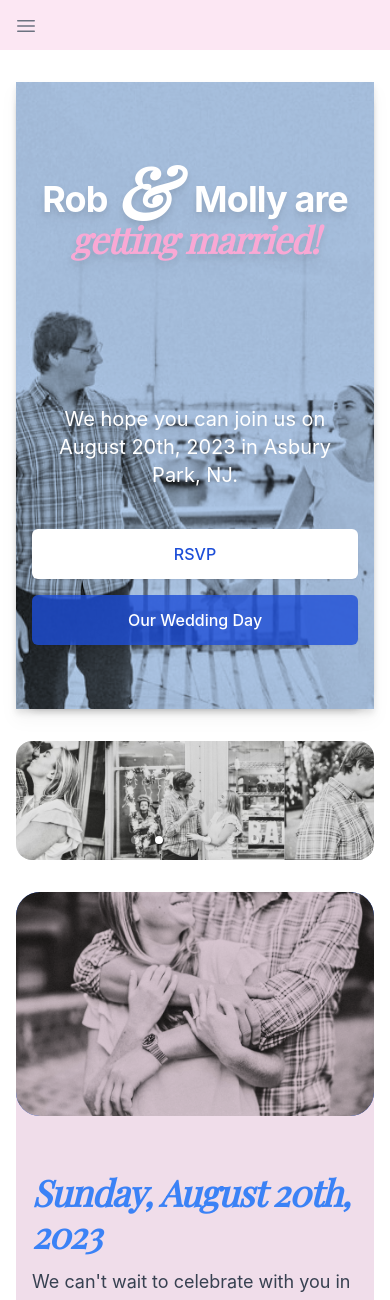
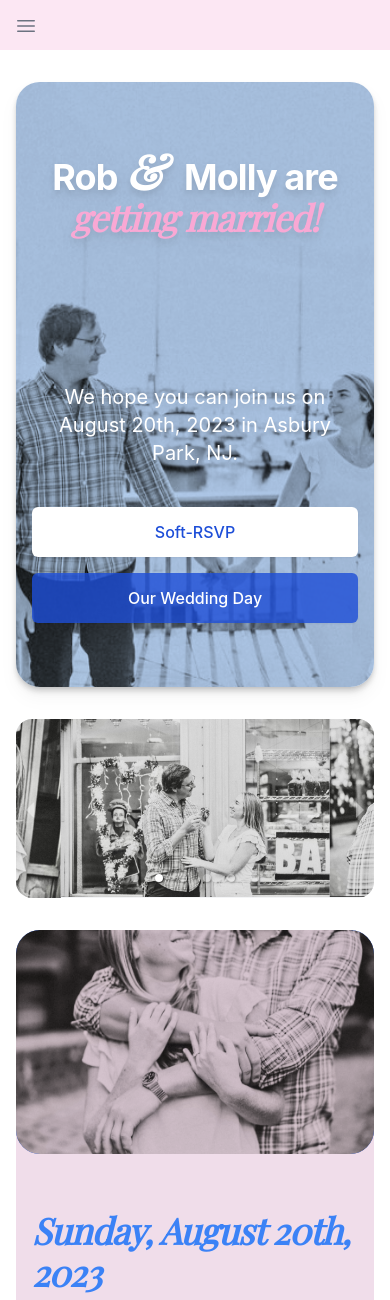
Before and after one commit to RobErskine/wedding-site, a Next.js app: page / in a window 390 px wide. Shown: the top 1300 px of the page. Built offline with nearby package versions, Linux system fonts and the light colour scheme.

Commit message:
adding in rest of explore the shore content

```diff
--- a/pages/explore-the-shore.tsx
+++ b/pages/explore-the-shore.tsx
@@ -17,7 +17,7 @@ const explores = {
         {
           name: 'Asbury Park',
           description: 'Weekday $6, Weekend $9',
-          link: '',
+          link: 'https://www.cityofasburypark.com/185/Asbury-Park-Beaches',
           image: ''
         },
         {
@@ -92,6 +92,110 @@ const explores = {
       ]
     },
     eat: {
+      breakfast: [
+        {
+          name: 'Cardinal Provisions',
+          description: 'Also our wedding caterer!',
+          link: 'https://www.crdnal.com/',
+          image:''
+        },
+        {
+          name: 'Mariners Cove',
+          description: '',
+          link: '',
+          image:''
+        },
+        {
+          name: 'Max Devros',
+          description: '',
+          link: '',
+          image:''
+        },
+        {
+          name: 'Ray\'s Cafe',
+          description: '',
+          link: '',
+          image:''
+        },
+        {
+          name: 'Committed Pig',
+          description: '',
+          link: '',
+          image:''
+        },
+      ],
+      lunch: [
+        {
+          name: 'Surf Taco',
+          description: 'Molly\'s first job was at the shop in Manasquan!',
+          link: '',
+          image:''
+        },
+        {
+          name: 'Joe Leones',
+          description: '',
+          link: '',
+          image:''
+        },
+        {
+          name: 'Jersey Mikes',
+          description: 'Check out the first Jersey Mikes ever in Point Pleasant!',
+          link: '',
+          image: ''
+        }
+      ],
+      dinner: [
+        {
+          name: 'Porta',
+          description: '',
+          link: 'https://pizzaporta.com/asbury-park',
+          image:''
+        },
+        {
+          name: 'Taka',
+          description: '',
+          link: '',
+          image:''
+        },
+        {
+          name: 'Lubranos Trattoria',
+          description: 'A classical McCann favorite.',
+          link: '',
+          image:''
+        },
+        {
+          name: 'St. Stephens Green Publick House',
+          description: '',
+          link: '',
+          image:''
+        }
+      ],
+      dessert: [
+        {
+          name: 'Strollos',
+          description: '',
+          link: 'https://strolloslighthouse.com/',
+          image:''
+        },
+        {
+          name: 'Sundaes',
+          description: '',
+          link: 'https://www.sundaesicecreamplace.com/',
+          image:''
+        },
+        {
+          name: 'Hoffmans',
+          description: '',
+          link: 'http://hoffmansicecream.net/',
+          image:''
+        },
+        {
+          name: 'Surfside',
+          description: '',
+          link: 'http://www.surfsidefrozencustard.com/welcome',
+          image:''
+        },
+      ],
       drinks: [
         {
           name: 'Watermark',
@@ -158,14 +262,20 @@ const explores = {
     }
 }
 
-function CardName(name: string, dest: string){
-  if(dest){
-    return (
-      <a href={dest} target="_blank" rel="noreferrer">
-        <p className="text-lg font-bold mt-2">{name}</p>
-      </a>
-    )
-  } else {
+const CardName = (name: string) => {
+  // if(dest.length > 0){
+  //   return (
+  //     <a href={dest} target="_blank" rel="noreferrer">
+  //       <p className="text-lg font-bold mt-2">{name}</p>
+  //     </a>
+  //   )
+  // } else {
+  //   return (
+  //     <p className="text-lg font-bold mt-2">{name}</p>
+  //   )
+  // }
+
+  if(name){
     return (
       <p className="text-lg font-bold mt-2">{name}</p>
     )
@@ -216,11 +326,12 @@ const ExploreTheShore: NextPage = () => {
           <p className="mt-4 text-gray-500">
             There are so many fun things to do down by the Jersey shore. Here are a few of our select favorites if you (and we encourage it!) make a long weekend out of our wedding weekend.
           </p>
+          <p className="mt-4 text-gray-500"><a className="text-blue-500 underline" href="https://www.google.com/maps/@/data=!3m1!4b1!4m3!11m2!2sVuOeA579SfuPhSDP1TaDWw!3e3?shorturl=1" target="_blank" rel="noreferrer">Check out all of our favorites on an interactive Google Map</a>.</p>
         </div>
 
         <h2 className="text-3xl font-bold mt-8 max-w-4xl block mx-auto pl-4">Explore</h2>
         <dl className="mt-4 space-y-6 divide-y divide-gray-200 border-2 border-gray-200 p-4 border-lg rounded-lg max-w-4xl mx-auto">
-          <Disclosure as="div" className="" key="explore">
+          <Disclosure as="div" className="" key="beaches">
             {({ open }) => (
               <>
                 <dt className="text-lg">
@@ -238,12 +349,14 @@ const ExploreTheShore: NextPage = () => {
                   </Disclosure.Button>
                 </dt>
                  <Disclosure.Panel as="dd" className="mt-2 pr-12 border-t-2 pt-4">
-                  {explores.explore.beaches.map((item) => (
-                    <div className="flex flex-col  pb-4" key={item.name}>
-                      <span className="text-2xl">{item?.name}</span>
-                      <span className="text-xl text-gray-400">{item?.description}</span>
-                    </div>
-                  ))}
+                  {explores.explore.beaches.map((item) => {
+                    return (
+                      <div className="flex flex-col  pb-4" key={item.name}>
+                        <span className="text-2xl">{item?.name}</span>
+                        <span className="text-xl text-gray-400">{item?.description}</span>
+                      </div>
+                    )
+                  })}
                 </Disclosure.Panel>
               </>
             )}
@@ -251,7 +364,7 @@ const ExploreTheShore: NextPage = () => {
         </dl>
 
         <dl className="mt-4 space-y-6 divide-y divide-gray-200 border-2 border-gray-200 p-4 border-lg rounded-lg max-w-4xl mx-auto">
-          <Disclosure as="div" className="" key="explore">
+          <Disclosure as="div" className="" key="activities">
             {({ open }) => (
               <>
                 <dt className="text-lg">
@@ -283,7 +396,7 @@ const ExploreTheShore: NextPage = () => {
 
         <h2 className="text-3xl font-bold mt-8 max-w-4xl block mx-auto">Food <em className="font-black mr-1">&amp;</em> Drink</h2>
         <dl className="mt-4 space-y-6 divide-y divide-gray-200 border-2 border-gray-200 p-4 border-lg rounded-lg max-w-4xl mx-auto">
-          <Disclosure as="div" className="" key="explore">
+          <Disclosure as="div" className="" key="breakfast">
             {({ open }) => (
               <>
                 <dt className="text-lg">
@@ -301,7 +414,7 @@ const ExploreTheShore: NextPage = () => {
                   </Disclosure.Button>
                 </dt>
                 <Disclosure.Panel as="dd" className="mt-2 pr-12 border-t-2 pt-4">
-                  {explores.explore.activities.map((item) => (
+                  {explores.eat.breakfast.map((item) => (
                     <div className="flex flex-col  pb-4" key={item.name}>
                       <span className="text-2xl">{item?.name}</span>
                       <span className="text-xl text-gray-400">{item?.description}</span>
@@ -314,7 +427,7 @@ const ExploreTheShore: NextPage = () => {
         </dl>
 
         <dl className="mt-4 space-y-6 divide-y divide-gray-200 border-2 border-gray-200 p-4 border-lg rounded-lg max-w-4xl mx-auto">
-          <Disclosure as="div" className="" key="explore">
+          <Disclosure as="div" className="" key="lunch">
             {({ open }) => (
               <>
                 <dt className="text-lg">
@@ -332,7 +445,7 @@ const ExploreTheShore: NextPage = () => {
                   </Disclosure.Button>
                 </dt>
                 <Disclosure.Panel as="dd" className="mt-2 pr-12 border-t-2 pt-4">
-                  {explores.explore.activities.map((item) => (
+                  {explores.eat.lunch.map((item) => (
                     <div className="flex flex-col  pb-4" key={item.name}>
                       <span className="text-2xl">{item?.name}</span>
                       <span className="text-xl text-gray-400">{item?.description}</span>
@@ -345,7 +458,7 @@ const ExploreTheShore: NextPage = () => {
         </dl>
 
         <dl className="mt-4 space-y-6 divide-y divide-gray-200 border-2 border-gray-200 p-4 border-lg rounded-lg max-w-4xl mx-auto">
-          <Disclosure as="div" className="" key="explore">
+          <Disclosure as="div" className="" key="dinner">
             {({ open }) => (
               <>
                 <dt className="text-lg">
@@ -363,7 +476,7 @@ const ExploreTheShore: NextPage = () => {
                   </Disclosure.Button>
                 </dt>
                 <Disclosure.Panel as="dd" className="mt-2 pr-12 border-t-2 pt-4">
-                  {explores.explore.activities.map((item) => (
+                  {explores.eat.dinner.map((item) => (
                     <div className="flex flex-col  pb-4" key={item.name}>
                       <span className="text-2xl">{item?.name}</span>
                       <span className="text-xl text-gray-400">{item?.description}</span>
@@ -376,7 +489,7 @@ const ExploreTheShore: NextPage = () => {
         </dl>
 
         <dl className="mt-4 space-y-6 divide-y divide-gray-200 border-2 border-gray-200 p-4 border-lg rounded-lg max-w-4xl mx-auto">
-          <Disclosure as="div" className="" key="explore">
+          <Disclosure as="div" className="" key="dessert">
             {({ open }) => (
               <>
                 <dt className="text-lg">
@@ -394,7 +507,7 @@ const ExploreTheShore: NextPage = () => {
                   </Disclosure.Button>
                 </dt>
                 <Disclosure.Panel as="dd" className="mt-2 pr-12 border-t-2 pt-4">
-                  {explores.explore.activities.map((item) => (
+                  {explores.eat.dessert.map((item) => (
                     <div className="flex flex-col  pb-4" key={item.name}>
                       <span className="text-2xl">{item?.name}</span>
                       <span className="text-xl text-gray-400">{item?.description}</span>
@@ -407,7 +520,7 @@ const ExploreTheShore: NextPage = () => {
         </dl>
 
         <dl className="mt-4 space-y-6 divide-y divide-gray-200 border-2 border-gray-200 p-4 border-lg rounded-lg max-w-4xl mx-auto">
-          <Disclosure as="div" className="" key="explore">
+          <Disclosure as="div" className="" key="dranks">
             {({ open }) => (
               <>
                 <dt className="text-lg">
@@ -425,7 +538,7 @@ const ExploreTheShore: NextPage = () => {
                   </Disclosure.Button>
                 </dt>
                 <Disclosure.Panel as="dd" className="mt-2 pr-12 border-t-2 pt-4">
-                  {explores.explore.activities.map((item) => (
+                  {explores.eat.drinks.map((item) => (
                     <div className="flex flex-col  pb-4" key={item.name}>
                       <span className="text-2xl">{item?.name}</span>
                       <span className="text-xl text-gray-400">{item?.description}</span>
@@ -436,7 +549,6 @@ const ExploreTheShore: NextPage = () => {
             )}
           </Disclosure>
         </dl>
-
       </div>
     </div>
   )
--- a/pages/index.tsx
+++ b/pages/index.tsx
@@ -37,10 +37,10 @@ import {
 const Home: NextPage = () => {
   return (
     <div>
-      <div className="relative mt-8 z-50">
+      <div className="relative mt-8 z-10">
         <div className="absolute inset-x-8 bottom-0 h-1/2 bg-gray-100 rounded-3xl" />
           <div className="mx-auto max-w-9xl sm:px-6 lg:px-8 drop-shadow-lg">
-            <div className="relative shadow-md hover:shadow-2xl sm:overflow-hidden rounded-3xl transform transform-gpu hover:scale-110 transition-300 ease-in-out duration-300 top-0 hover:top-4">
+            <div className="relative shadow-md hover:shadow-2xl overflow-hidden rounded-3xl transform transform-gpu lg:hover:scale-110 lg:hover:top-4 transition-300 ease-in-out duration-300 top-0 group">
               <div className="absolute inset-0">
                 <img
                   className="h-full w-full object-cover"
@@ -50,8 +50,8 @@ const Home: NextPage = () => {
                 <div className="absolute inset-0 bg-blue-200 mix-blend-multiply" />
               </div>
               <div className="relative px-4 py-16 sm:px-6 sm:py-24 lg:py-32 lg:px-8">
-                <h1 className="text-center text-4xl font-bold tracking-tight sm:text-5xl lg:text-6xl drop-shadow-lg">
-                  <span className="block text-white">Rob <em className="mr-3 text-7xl relative top-2">&amp;</em> Molly are</span>
+                <h1 className="text-center text-4xl font-bold tracking-tight sm:text-5xl lg:text-6xl drop-shadow-lg group-hover:scale-125 group-hover:drop-shadow-3xl transform-gpu duration-300">
+                  <span className="block text-white">Rob <em className="mr-3 text-5xl md:text-7xl relative md:top-1 group-hover:rotate-6">&amp;</em> Molly are</span>
                   <span className="block text-pink-300 mb-36"><em>getting married!</em></span>
                 </h1>
                 <p className="mx-auto block mt-24 max-w-lg text-center text-xl text-white sm:max-w-3xl drop-shadow-lg">
@@ -63,7 +63,7 @@ const Home: NextPage = () => {
                       href="/rsvp"
                     >
                       <a className="flex items-center justify-center rounded-md border border-transparent bg-white px-4 py-3 text-base font-medium text-blue-700 shadow-sm hover:bg-blue-50 sm:px-8">
-                        RSVP
+                        Soft-RSVP
                       </a>
                     </Link>
                     <Link
@@ -87,7 +87,7 @@ const Home: NextPage = () => {
             showStatus={false}
             autoPlay={true}
             centerMode={true}
-            centerSlidePercentage={50}
+            centerSlidePercentage={75}
             infiniteLoop={true}
           >
             {homepageImages.map((image) => (
```
Also changed, not shown: components/Layout.tsx (+8 -31 lines), public/propose.jpeg (added).
